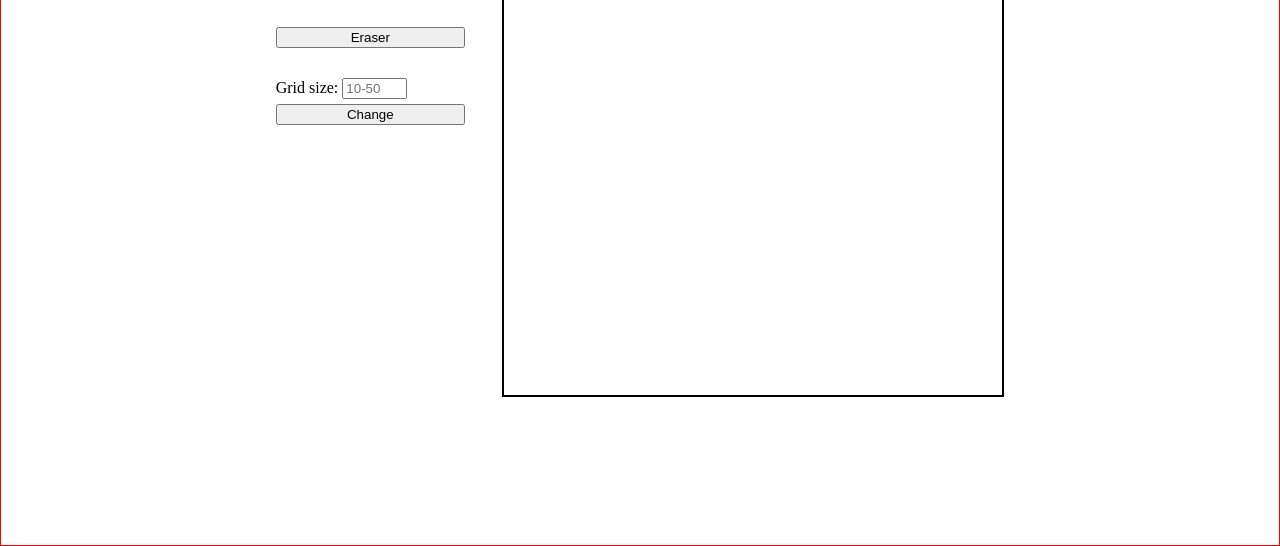
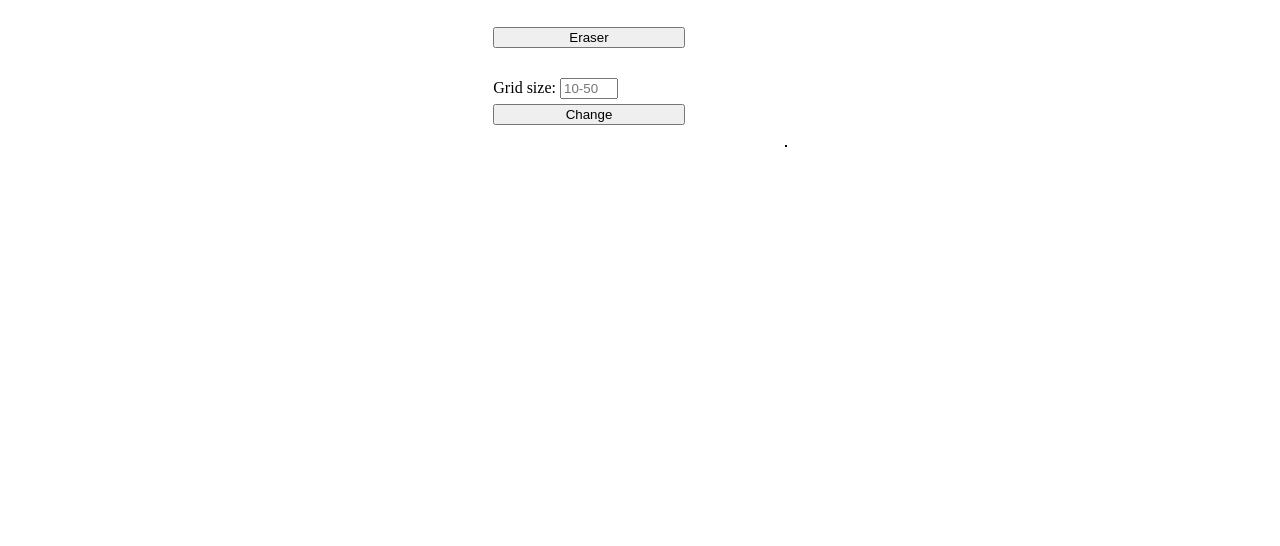
Before and after one commit to Foveejong/etch-a-sketch, a plain HTML site: page index.html in a window 1280 px wide. Shown: the part 254-800 px from the top of the page. Drawn offline with Linux system fonts and the light colour scheme.

Commit message:
Rearrange toggle menu and screen aesthetically

```diff
--- a/styles.css
+++ b/styles.css
@@ -8,7 +8,7 @@ body {
     border: 1px solid black;
 }
 
-.grid {
+.screen {
     height: 500px;
     width: 500px;
     border: black 1px solid;
@@ -31,14 +31,12 @@ body {
 
 .container {
     display: flex;
-    justify-content: space-around;
+    justify-content: center;
     align-items: center;
     width: 100%;
     height: 100vh;
-    border: red 1px solid;
     box-sizing: border-box;
-    padding: 20%;
-
+    gap: 100px;
 }
 
 .toggle-menu-container {
@@ -52,9 +50,8 @@ body {
     gap: 30px;
 }
 
-
 input[type='number']{
-    width: 30%;
+    min-width: 50px;
 }
 
 input[type='submit']{
```
